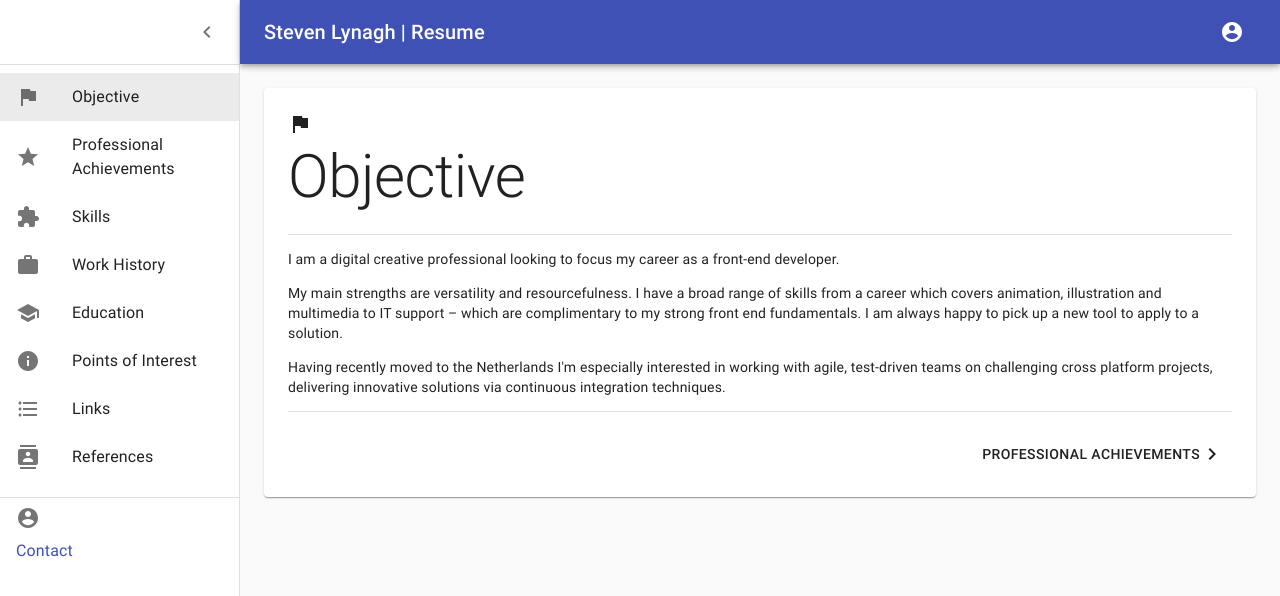
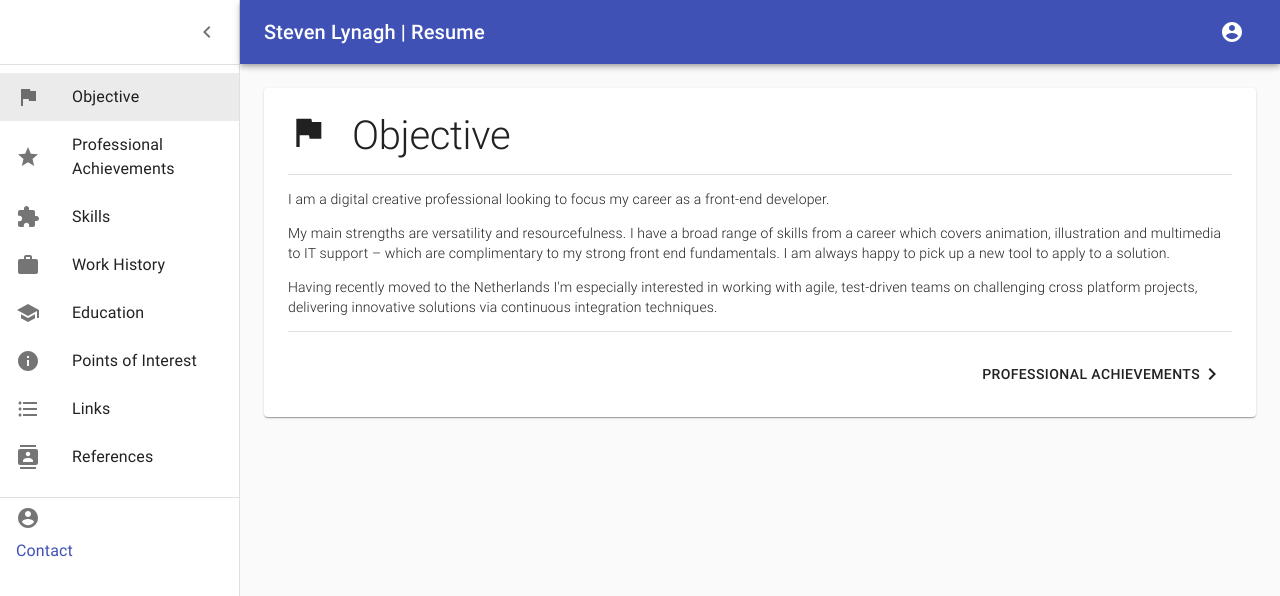
Before and after one commit to slynagh/resume-app, a React (Create React App) app: page / in a window 1280 px wide. Shown: the top 596 px of the page. Built offline with nearby package versions, Linux system fonts and the light colour scheme.

Commit message:
Style updates

```diff
--- a/src/components/Content.js
+++ b/src/components/Content.js
@@ -25,7 +25,10 @@ function Content(props){
     })();
 
     return(
-        <MyContent {...props} />
+        <div {...props}>
+            <MyContent/>
+        </div>
+
     );
 }
 
--- a/src/components/MainContentArea.js
+++ b/src/components/MainContentArea.js
@@ -11,12 +11,20 @@ import Content from '../components/Content';
 import Icon from '../components/Icon';
 
 const useStyles = makeStyles(theme => ({
+    content : {
+        fontWeight: 300,
+    },
     padded: {
         padding: theme.spacing(3),
     },
-    contentHeader : {    },
-    contentHeaderIcon : {    },
-    contentHeaderText : {    },
+    contentHeader : {
+        display: 'flex',
+        fontSize: '2.5rem',
+ },
+    contentHeaderIcon : { fontSize: 'inherit',
+        marginRight : theme.spacing(3),
+   },
+    contentHeaderText : { fontSize: 'inherit'   },
     buttonBlock: {
         margin: theme.spacing(3, 0, 0),
         display: 'flex',
@@ -53,11 +61,11 @@ function MainContentArea(props) {
 
             <Paper className={classes.padded}>
                 <div className={classes.contentHeader}>
-                    <Icon name={ iconName }/>
-                    <Typography className={classes.contentHeaderText} variant="h2" component="h2" gutterBottom>{title}</Typography>
+                    <Icon className={ classes.contentHeaderIcon } name={ iconName }/>
+                    <Typography className={ classes.contentHeaderText } variant="h2" component="h2" gutterBottom>{title}</Typography>
                 </div>
                 <Divider />
-                <Content name={ contentName } />
+                <Content name={ contentName } className = {classes.content}/>
                 <Divider />
 
                 <div className={ classes.buttonBlock }>
--- a/src/css/fonts.css
+++ b/src/css/fonts.css
@@ -1,48 +1,72 @@
-/* latin-ext */
+/* latin */
 @font-face {
   font-family: 'Roboto';
-    font-style: normal;
+  font-style: italic;
   font-weight: 300;
-    src: local('Roboto Light'), local('Roboto-Light'), url(https://fonts.gstatic.com/s/roboto/v19/KFOlCnqEu92Fr1MmSU5fChc4EsA.woff2) format('woff2');
-    unicode-range: U+0100-024F, U+0259, U+1E00-1EFF, U+2020, U+20A0-20AB, U+20AD-20CF, U+2113, U+2C60-2C7F, U+A720-A7FF;
+  font-display: swap;
+  src: local('Roboto Light Italic'), local('Roboto-LightItalic'), url(https://fonts.gstatic.com/s/roboto/v19/KFOjCnqEu92Fr1Mu51TjASc6CsQ.woff2) format('woff2');
+  unicode-range: U+0000-00FF, U+0131, U+0152-0153, U+02BB-02BC, U+02C6, U+02DA, U+02DC, U+2000-206F, U+2074, U+20AC, U+2122, U+2191, U+2193, U+2212, U+2215, U+FEFF, U+FFFD;
+}
+/* latin */
+@font-face {
+  font-family: 'Roboto';
+  font-style: italic;
+  font-weight: 400;
+  font-display: swap;
+  src: local('Roboto Italic'), local('Roboto-Italic'), url(https://fonts.gstatic.com/s/roboto/v19/KFOkCnqEu92Fr1Mu51xIIzI.woff2) format('woff2');
+  unicode-range: U+0000-00FF, U+0131, U+0152-0153, U+02BB-02BC, U+02C6, U+02DA, U+02DC, U+2000-206F, U+2074, U+20AC, U+2122, U+2191, U+2193, U+2212, U+2215, U+FEFF, U+FFFD;
+}
+/* latin */
+@font-face {
+  font-family: 'Roboto';
+  font-style: italic;
+  font-weight: 500;
+  font-display: swap;
+  src: local('Roboto Medium Italic'), local('Roboto-MediumItalic'), url(https://fonts.gstatic.com/s/roboto/v19/KFOjCnqEu92Fr1Mu51S7ACc6CsQ.woff2) format('woff2');
+  unicode-range: U+0000-00FF, U+0131, U+0152-0153, U+02BB-02BC, U+02C6, U+02DA, U+02DC, U+2000-206F, U+2074, U+20AC, U+2122, U+2191, U+2193, U+2212, U+2215, U+FEFF, U+FFFD;
+}
+/* latin */
+@font-face {
+  font-family: 'Roboto';
+  font-style: italic;
+  font-weight: 700;
+  font-display: swap;
+  src: local('Roboto Bold Italic'), local('Roboto-BoldItalic'), url(https://fonts.gstatic.com/s/roboto/v19/KFOjCnqEu92Fr1Mu51TzBic6CsQ.woff2) format('woff2');
+  unicode-range: U+0000-00FF, U+0131, U+0152-0153, U+02BB-02BC, U+02C6, U+02DA, U+02DC, U+2000-206F, U+2074, U+20AC, U+2122, U+2191, U+2193, U+2212, U+2215, U+FEFF, U+FFFD;
 }
 /* latin */
 @font-face {
   font-family: 'Roboto';
   font-style: normal;
   font-weight: 300;
+  font-display: swap;
   src: local('Roboto Light'), local('Roboto-Light'), url(https://fonts.gstatic.com/s/roboto/v19/KFOlCnqEu92Fr1MmSU5fBBc4.woff2) format('woff2');
   unicode-range: U+0000-00FF, U+0131, U+0152-0153, U+02BB-02BC, U+02C6, U+02DA, U+02DC, U+2000-206F, U+2074, U+20AC, U+2122, U+2191, U+2193, U+2212, U+2215, U+FEFF, U+FFFD;
-  }
-  /* latin-ext */
-@font-face {
-    font-family: 'Roboto';
-    font-style: normal;
-    font-weight: 400;
-    src: local('Roboto'), local('Roboto-Regular'), url(https://fonts.gstatic.com/s/roboto/v19/KFOmCnqEu92Fr1Mu7GxKOzY.woff2) format('woff2');
-    unicode-range: U+0100-024F, U+0259, U+1E00-1EFF, U+2020, U+20A0-20AB, U+20AD-20CF, U+2113, U+2C60-2C7F, U+A720-A7FF;
 }
 /* latin */
 @font-face {
   font-family: 'Roboto';
   font-style: normal;
   font-weight: 400;
+  font-display: swap;
   src: local('Roboto'), local('Roboto-Regular'), url(https://fonts.gstatic.com/s/roboto/v19/KFOmCnqEu92Fr1Mu4mxK.woff2) format('woff2');
   unicode-range: U+0000-00FF, U+0131, U+0152-0153, U+02BB-02BC, U+02C6, U+02DA, U+02DC, U+2000-206F, U+2074, U+20AC, U+2122, U+2191, U+2193, U+2212, U+2215, U+FEFF, U+FFFD;
-  }
-  /* latin-ext */
-@font-face {
-    font-family: 'Roboto';
-    font-style: normal;
-    font-weight: 500;
-    src: local('Roboto Medium'), local('Roboto-Medium'), url(https://fonts.gstatic.com/s/roboto/v19/KFOlCnqEu92Fr1MmEU9fChc4EsA.woff2) format('woff2');
-    unicode-range: U+0100-024F, U+0259, U+1E00-1EFF, U+2020, U+20A0-20AB, U+20AD-20CF, U+2113, U+2C60-2C7F, U+A720-A7FF;
 }
 /* latin */
 @font-face {
   font-family: 'Roboto';
   font-style: normal;
   font-weight: 500;
+  font-display: swap;
   src: local('Roboto Medium'), local('Roboto-Medium'), url(https://fonts.gstatic.com/s/roboto/v19/KFOlCnqEu92Fr1MmEU9fBBc4.woff2) format('woff2');
   unicode-range: U+0000-00FF, U+0131, U+0152-0153, U+02BB-02BC, U+02C6, U+02DA, U+02DC, U+2000-206F, U+2074, U+20AC, U+2122, U+2191, U+2193, U+2212, U+2215, U+FEFF, U+FFFD;
 }
+/* latin */
+@font-face {
+  font-family: 'Roboto';
+  font-style: normal;
+  font-weight: 700;
+  font-display: swap;
+  src: local('Roboto Bold'), local('Roboto-Bold'), url(https://fonts.gstatic.com/s/roboto/v19/KFOlCnqEu92Fr1MmWUlfBBc4.woff2) format('woff2');
+  unicode-range: U+0000-00FF, U+0131, U+0152-0153, U+02BB-02BC, U+02C6, U+02DA, U+02DC, U+2000-206F, U+2074, U+20AC, U+2122, U+2191, U+2193, U+2212, U+2215, U+FEFF, U+FFFD;
+}
```
Also changed, not shown: src/App.js (+3 -4 lines). Lines whose indentation alone changed are shown as unchanged.
